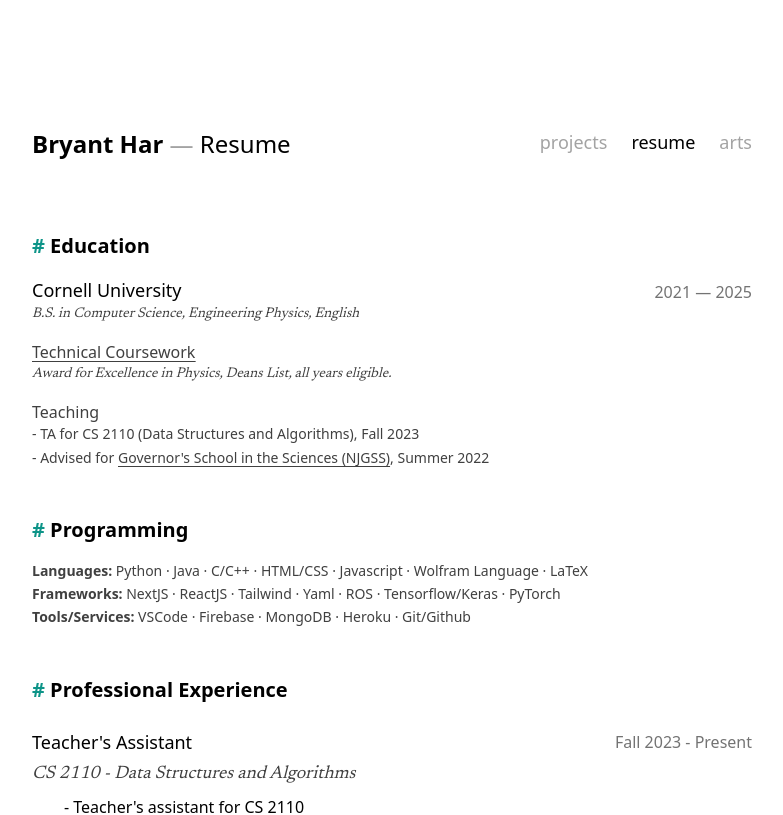
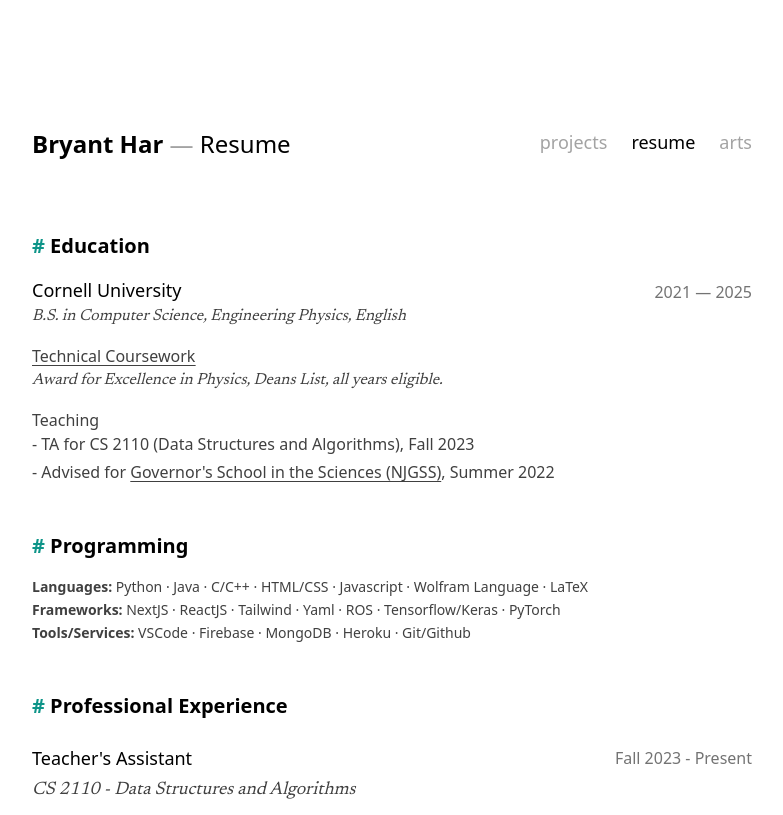
Before and after one commit to bryant-har/bryanthar.com, a Next.js app: page /resume in a window 1280 px wide. Shown: the top 815 px of the page, without its empty margins (248-1031 px from the left). Built offline with nearby package versions, Linux system fonts and the light colour scheme.

Commit message:
change font size

```diff
--- a/src/pages/resume/index.js
+++ b/src/pages/resume/index.js
@@ -18,7 +18,7 @@ export default function Resume() {
             </h2>
             <div className="text-neutral-500 font-normal">2021 — 2025</div>
           </div>
-          <p className="text-sm font-serif italic">
+          <p className="font-serif italic">
             B.S. in Computer Science, Engineering Physics, English
           </p>
         </div>
@@ -26,14 +26,14 @@ export default function Resume() {
           <p className="font-normal link text-md">
             <a href="#coursework">Technical Coursework</a>
           </p>
-          <p className="text-sm font-serif italic">
+          <p className="font-serif italic">
             Award for Excellence in Physics, Deans List, all years eligible.
           </p>
         </div>
 
         <div>
           <h1 className="font-light mt-4">Teaching</h1>
-          <ul className="space-y-1 text-sm">
+          <ul className="space-y-1">
             <li>
               - TA for CS 2110 (Data Structures and Algorithms), Fall 2023
             </li>
```
